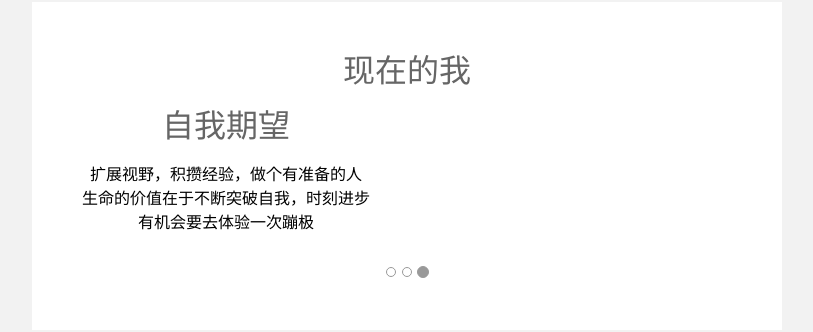
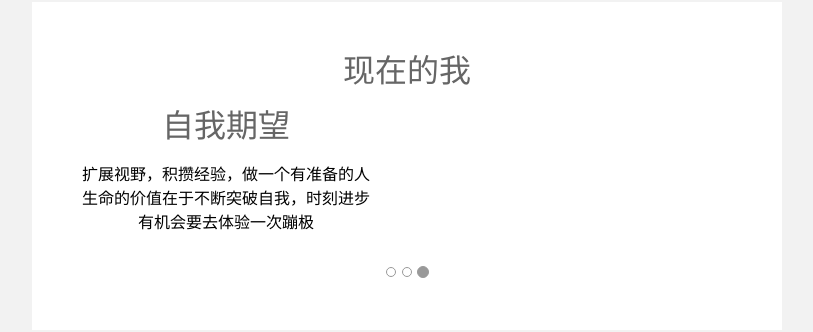
Before and after one commit to hhymzql/hhymzql.github.io, a plain HTML site: page index.html in a window 1280 px wide. Shown: the part 4515-4847 px from the top of the page, without its empty margins (233-1046 px from the left). Drawn offline with Linux system fonts and the light colour scheme.

Commit message:
Update index.html

```diff
--- a/index.html
+++ b/index.html
@@ -230,7 +230,7 @@
 						<div class="carousel-content">
 							<div class="flex-item">
 								<h2 class="tm-section-title">自我期望</h2>
-								<p class="tm-section-description carousel-description">扩展视野，积攒经验，做个有准备的人<br>
+								<p class="tm-section-description carousel-description">扩展视野，积攒经验，做一个有准备的人<br>
 								生命的价值在于不断突破自我，时刻进步<br>有机会要去体验一次蹦极</p>
 							</div>
 						</div>
@@ -245,7 +245,7 @@
 			<img src="img/contact.jpg" alt="Contact image" class="img-fluid">
 
 			<div id="What3" class="pad">
-				<h2 class="tm-section-title">Contact Me With <a href="https://mail.qq.com/">2040182393@qq.com</a></h2>
+				<h2 class="tm-section-title">Contact Me With  <a href="https://mail.qq.com/">2040182393@qq.com</a></h2>
 				<h4>For more information, wechat me or follow my official accounts</h4>
 				<img src="img/kerry.jpg" alt="Contact image" class="img-fluid">
 				<img src="img/dingyue.jpg" alt="Contact image" class="img-fluid">
```
